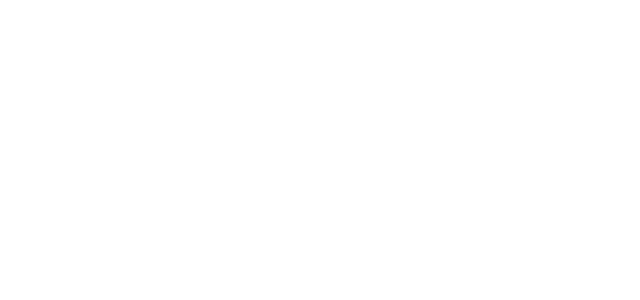
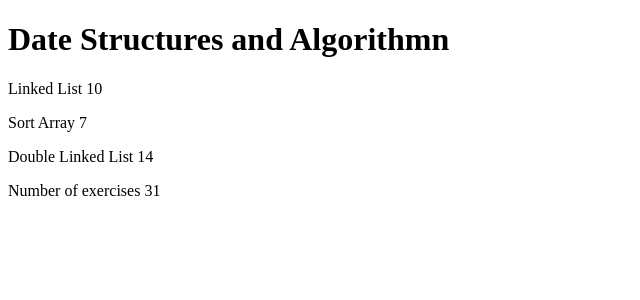
Before and after one commit to brentjamesaberion/CSIT340G6-Lab3-Aberion, a React (Vite) app: page / in a window 1280 px wide. Shown: the top 300 px of the page, without its empty margins (0-640 px from the left). Built offline with nearby package versions, Linux system fonts and the light colour scheme.

Commit message:
1.1: course information step 1

```diff
--- a/src/App.jsx
+++ b/src/App.jsx
@@ -1,7 +1,25 @@
 function App() {
+  const course = 'Date Structures and Algorithmn'
+  const part1 = 'Linked List'
+  const exercises1 = 10
+  const part2 = 'Sort Array'
+  const exercises2 = 7
+  const part3 = 'Double Linked List'
+  const exercises3 = 14
+
   return (
     <>
-
+      <h1>{course}</h1>
+      <p>
+        {part1} {exercises1}
+      </p>
+      <p>
+        {part2} {exercises2}
+      </p>
+      <p>
+        {part3} {exercises3}
+      </p>
+      <p>Number of exercises {exercises1 + exercises2 + exercises3}</p>
     </>
   )
 }
```
